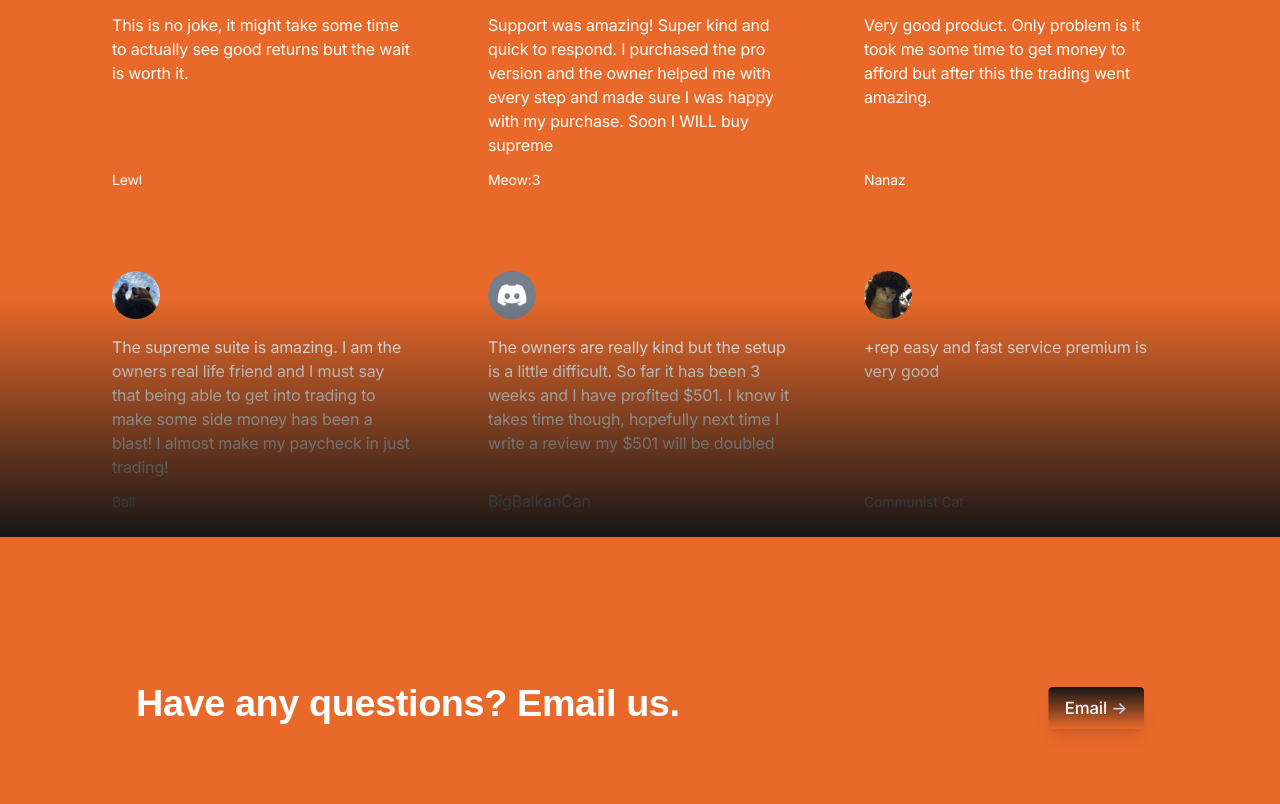
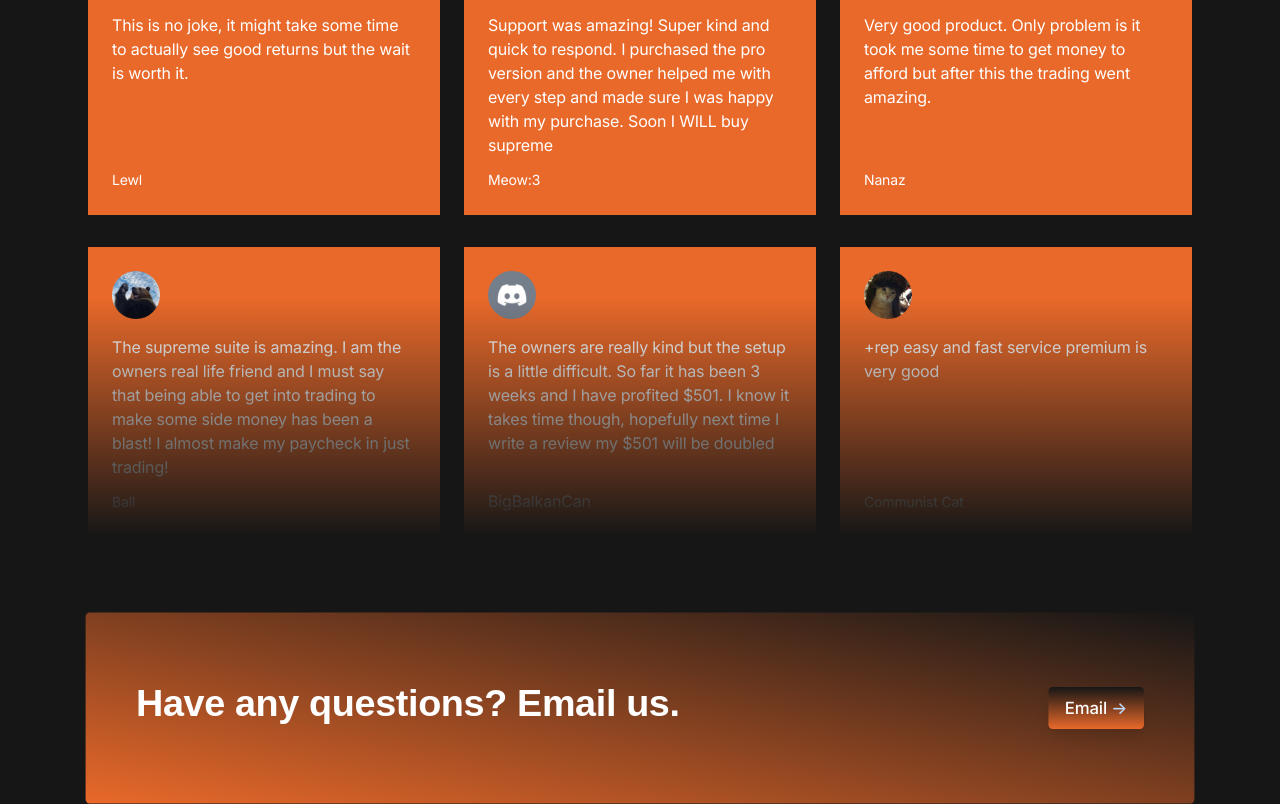
Before and after one commit to Allen-ISD-Computer-Science/REPO_orangetrading.com_2024, a plain HTML site: page www/index.html in a window 1280 px wide. Shown: the part 2759-3563 px from the top of the page. Drawn offline with Linux system fonts and the light colour scheme; a script that the page names is missing; files whose address does not match are found by name; a web font is replaced by a local one.

Commit message:
fixes formatting issue that came with merge commit causing there to be two starting main elements and messing up the color of the website .. tradingview stock widget isnt loading though

```diff
--- a/www/index.html
+++ b/www/index.html
@@ -17,10 +17,6 @@
     <div class="flex flex-col min-h-screen overflow-hidden text-white">
 
 
-        <!-- Top Menu Bar -->
-        <main class="grow">
-            <header class="bg-orange-800">
-        <!-- Page content -->
         <!-- TradingView Widget BEGIN -->
 <div class="tradingview-widget-container">
     <div class="tradingview-widget-container__widget"></div>
@@ -56,14 +52,16 @@
     "showSymbolLogo": true,
     "isTransparent": true,
     "displayMode": "adaptive",
-    "colorTheme": "dark",
+    "colorTheme": "dark"
     "locale": "en"
   }
     </script>
   </div>
   <!-- TradingView Widget END -->
-                <main class="grow">
-            <header>
+
+        <main class="grow">
+
+            <header class='bg-orange-800'>
                 <!-- Account section -->
                 <ul class="flex grow justify-end flex-wrap items-center pt-4 px-4 pb-4">
                     <li>
```
